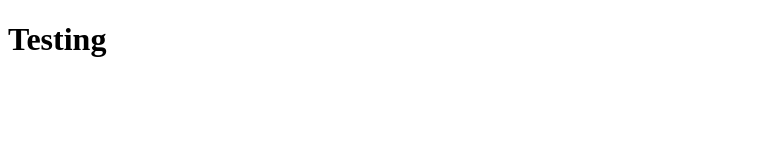
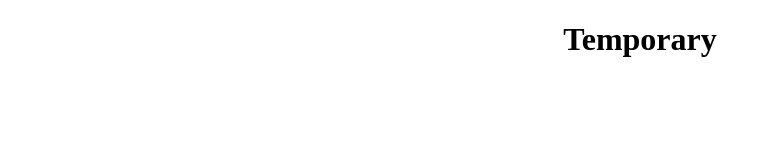
Before and after one commit to kyojin-choo/DriversLicense, a plain HTML site: page index.html in a window 1280 px wide. Shown: the whole page, without its empty margins (0-771 px from the left). Drawn offline with Linux system fonts and the light colour scheme.

Commit message:
current work

```diff
--- a/index.html
+++ b/index.html
@@ -7,6 +7,6 @@
 	</head>
 
 	<body>
-		<h1>Testing</h1>
+		<h1>Temporary</h1>
 	</body>
 </html>
--- a/main.css
+++ b/main.css
@@ -1,4 +1,4 @@
-head {
+h1 {
 		color: black;
 		text-align: center;
 }
```
